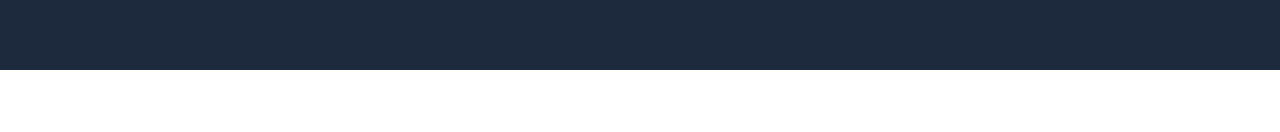
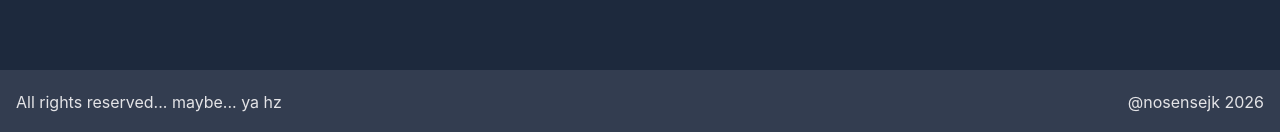
Before and after one commit to nosensejk/rating-music-app, a React (Vite) app: page /u/1 in a window 1280 px wide. Shown: the part 795-927 px from the top of the page. Before the commit the page ends 865 px from the top, so only its background shows below. Built offline with nearby package versions, Linux system fonts and the light colour scheme; no server answers; the database is empty.

Commit message:
add footer

```diff
--- a/src/App.tsx
+++ b/src/App.tsx
@@ -7,6 +7,7 @@
 import ArtistPage from './pages/ArtistPage'
 import Settings from './pages/Settings'
 import UserProfile from './pages/UserProfile'
+import { Footer } from './components/Footer'
 
 function App() {
 
@@ -22,6 +23,7 @@
         <Route path='/settings' element={<Settings/>}/>
         <Route path='/u/:username' element={<UserProfile/>}/>
       </Routes>
+      <Footer/>
     </BrowserRouter>
   )
 }
--- /dev/null
+++ b/src/components/Footer.tsx
@@ -0,0 +1,12 @@
+import { Link } from "react-router-dom"
+
+export function Footer() {
+   return (
+      <footer className="mt-auto border-b border-slate-700 bg-slate-800/90 backdrop-blur">
+         <div className="mx-auto flex h-16 max-w-7xl items-center justify-between px-4 text-zinc-200">
+            <p>All rights reserved... maybe... ya hz</p>
+            <p><Link to="/u/nosensejk" className="hover:text-zinc-400">@nosensejk</Link>  2026</p>
+         </div>
+      </footer>
+   )
+}
```
